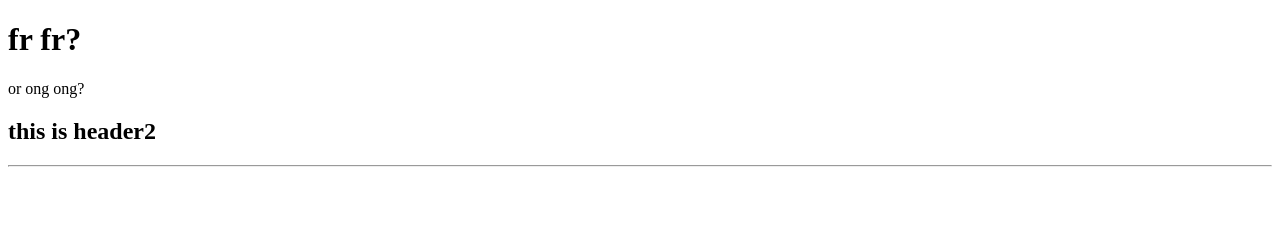
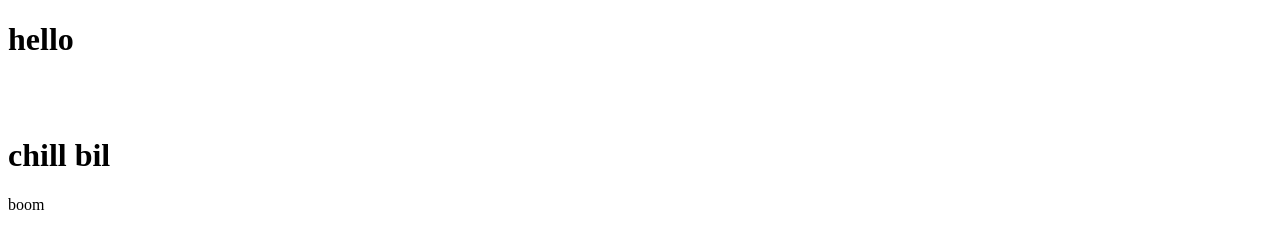
Before and after one commit to pinaypollo/web1, a plain HTML site: page index.html in a window 1280 px wide. Drawn offline with Linux system fonts and the light colour scheme.

Commit message:
Update index.html

```diff
--- a/index.html
+++ b/index.html
@@ -3,19 +3,23 @@
 <html>
 
 <head>
-    <title> my website ong </title>
+  <title> sometin </title>
+   <link rel="stylesheet" href="style.css"
 </head>
 
 
+
 <body>
-<h1>fr fr?</h1>
-or ong ong?
-<h2>this is header2</h2>
-<hr>
-<br>
+  <h1> hello </h1>
+  <br>
+  <br>
+  <h1> chill bil </h1>
+
+  <p> boom  </p>
+
+ </body>
 
 
-</body>
 
 
 </html>
```
